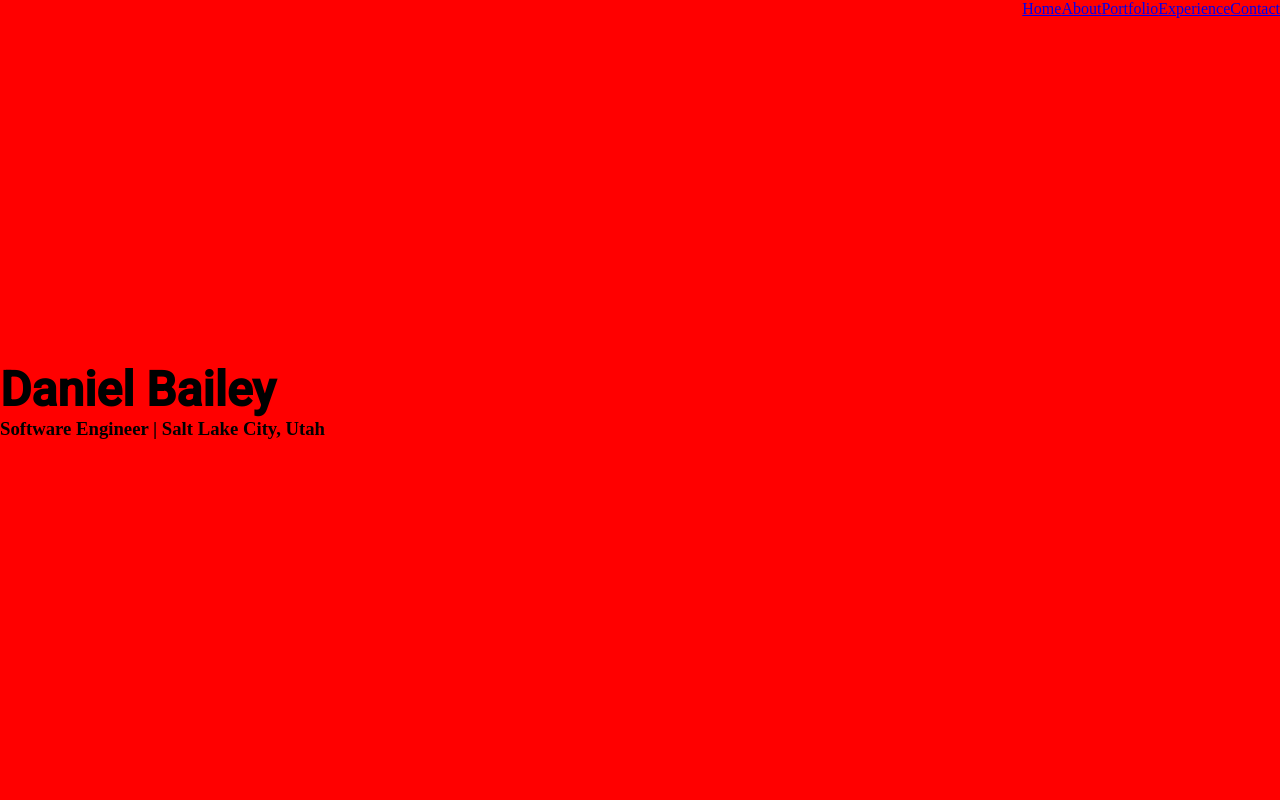
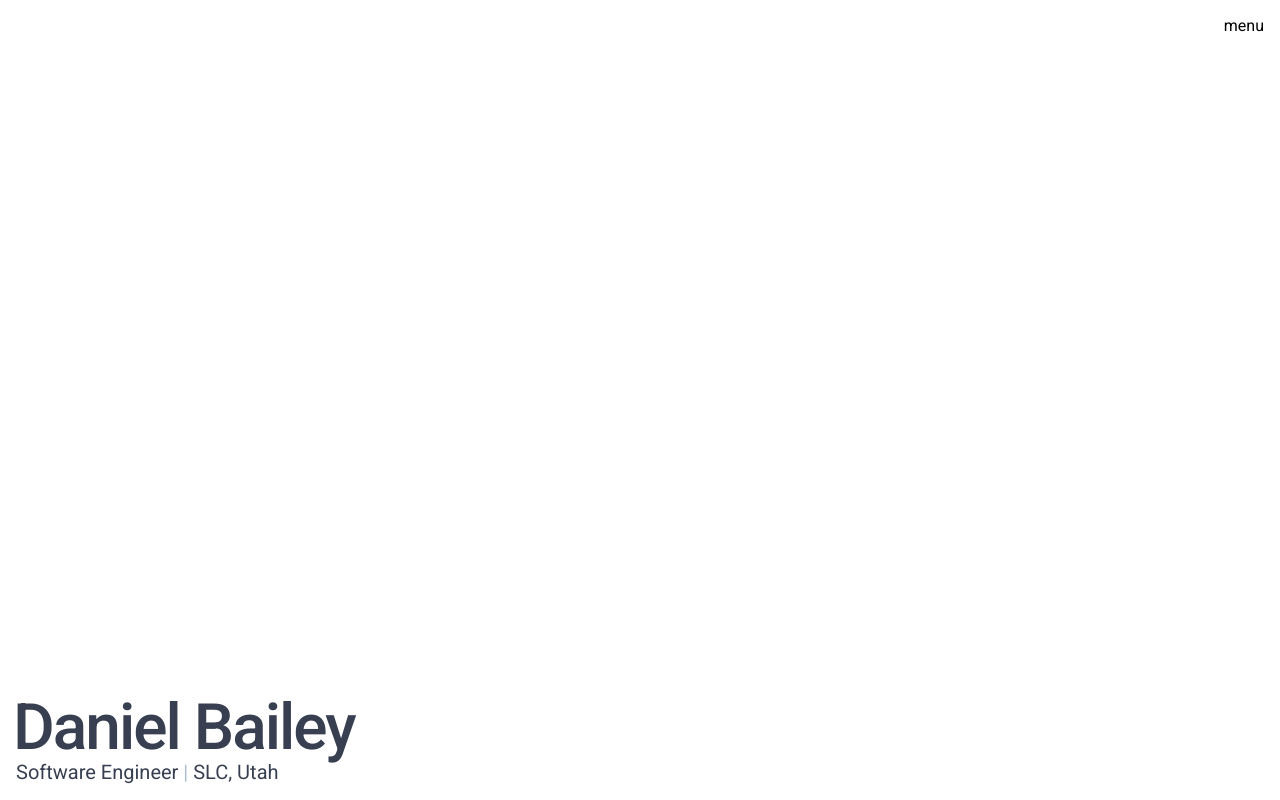
Before and after one commit to DanielJBailey/Portfolio-Website, a React (Create React App) app: page / in a window 1280 px wide. Shown: the top 800 px of the page. Built offline with nearby package versions, Linux system fonts and the light colour scheme.

Commit message:
continue site

```diff
--- a/src/App.js
+++ b/src/App.js
@@ -1,22 +1,20 @@
 import React from 'react';
 import {Route, Switch} from 'react-router-dom';
 import Home from './components/Home';
-// import About from './components/About';
-// import Portfolio from './components/Portfolio';
-// import Experience from './components/Experience';
-// import Contact from './components/Contact';
-import NavBar from './components/NavBar';
+import About from './components/About';
+import Portfolio from './components/Portfolio';
+import Experience from './components/Experience';
+import Contact from './components/Contact';
 import NotFound from './components/NotFound';
 
 const App = () => (
     <>
-        <NavBar />
         <Switch>
             <Route exact path = "/" component={Home} />
-            {/* <Route exact path ="/about" component={About} />
+            <Route exact path ="/about" component={About} />
             <Route exact path ="/portfolio" component={Portfolio} />
             <Route exact path ="/experience" component={Experience} />
-            <Route exact path ="/contact" component={Contact} /> */}
+            <Route exact path ="/contact" component={Contact} />
             <Route component={NotFound} />
         </Switch>
     </>
--- /dev/null
+++ b/src/components/About.js
@@ -0,0 +1,9 @@
+import React from 'react';
+
+const About = () => (
+    <>
+        <h1>About</h1>
+    </>
+)
+
+export default About;
--- /dev/null
+++ b/src/components/Contact.js
@@ -0,0 +1,9 @@
+import React from 'react';
+
+const Contact = () => (
+    <>
+        <h1>Contact</h1>
+    </>
+)
+
+export default Contact;
--- /dev/null
+++ b/src/components/Experience.js
@@ -0,0 +1,10 @@
+import React from 'react';
+
+
+const Experience = () => (
+    <>
+        <h1>Experience</h1>
+    </>
+)
+
+export default Experience;
--- a/src/components/Home.js
+++ b/src/components/Home.js
@@ -1,25 +1,38 @@
 import React from 'react';
+// import Overlay from './Overlay';
 import '../styles/app.scss';
 
-const Home = () => (
-    <div className = "site-wrapper">
-        <section id="home" className = "section">
-        <h1 className="name">Daniel Bailey</h1>
-        <h3>Software Engineer | Salt Lake City, Utah</h3>
-        </section>
-        <section id="about" className = "section">
-        About
-        </section>
-        <section id="portfolio" className = "section">
-        Portfolio
-        </section>
-        <section id="experience" className = "section">
-        Experience
-        </section>
-        <section id="contact" className = "section">
-        Contact
-        </section>
-    </div>
-)
+class Home extends React.Component {
+
+    state = {
+        overlayOpen: true,
+        currentPage: 1
+    }
+
+    toggleOverlay = () => {
+        console.log('made it');
+        let { overlayOpen } = this.state;
+        this.setState({
+            overlayOpen: !overlayOpen
+        })
+    }
+
+    render() {
+        // let {overlayOpen} = this.state;
+        return (
+            <>
+                {/* <Overlay open={overlayOpen} toggle={this.toggleOverlay}/> */}
+                <div className="open-menu">
+                    menu
+                    </div>
+                <section id="home" className="section">
+                    <h1 className="name">Daniel Bailey</h1>
+                    <h3 className="title">Software Engineer <span style={{ color: "#A9BCD0" }}>|</span> SLC, Utah</h3>
+                </section>
+            </>
+        )
+    }
+
+}
 
 export default Home;
--- a/src/components/NavBar.js
+++ b/src/components/NavBar.js
@@ -1,21 +1,16 @@
 import React from 'react';
-import {Link} from 'react-router-dom';
+import { Link } from 'react-router-dom';
 import '../styles/navbar.scss';
 
 
 const NavBar = () => (
-    <div className="navigation">
-        <div className = "menu-open">
-        </div>
-        <div>
-            <Link to = "/">Home</Link>
-            <Link to = "/about">About</Link>
-            <Link to = "/portfolio">Portfolio</Link>
-            <Link to = "/experience">Experience</Link>
-            <Link to = "/contact">Contact</Link>
-        </div>
-
-    </div>
+    <>
+        <Link to="/">Home</Link>
+        <Link to="/about">About</Link>
+        <Link to="/portfolio">Portfolio</Link>
+        <Link to="/experience">Experience</Link>
+        <Link to="/contact">Contact</Link>
+    </>
 )
 
 export default NavBar;
--- /dev/null
+++ b/src/components/Overlay.js
@@ -0,0 +1,45 @@
+import React from 'react';
+import '../styles/overlay.scss';
+
+
+class Overlay extends React.Component {
+
+    state = {
+        progress: 0
+    }
+
+    componentDidMount() {
+        this.updateProgress();
+    }
+
+    updateProgress = () => {
+        let update = setInterval(this.updateProgress,100)
+        let {progress} = this.state;
+        let {toggle, open} = this.props;
+        if(progress === 100) {
+            clearInterval(update);
+        } else {
+            this.setState({
+                progress: progress + 1
+            })
+        }
+    }
+
+    render() {
+        let {progress} = this.state;
+        let {open} = this.props;
+        return(
+            <div className={open ? "overlay active" : "overlay"}>
+                <p>Loading...</p>
+                <div className="progress-bar">
+                    <div className = "progress" style={{width: `${progress}%`}}></div>
+                </div>
+            </div>
+        )
+    }
+
+}
+
+
+
+export default Overlay;
--- /dev/null
+++ b/src/components/Portfolio.js
@@ -0,0 +1,10 @@
+import React from 'react';
+
+
+const Portfolio = () => (
+    <>
+        <h1>Portfolio</h1>
+    </>
+)
+
+export default Portfolio;
--- a/src/styles/app.scss
+++ b/src/styles/app.scss
@@ -1,5 +1,5 @@
 // FONTS
-@import url('https://fonts.googleapis.com/css?family=Roboto:500');
+@import url('https://fonts.googleapis.com/css?family=Roboto:400,500,700');
 // OTHER SCSS FILES
 @import './mixins.scss';
 @import './home.scss';
@@ -17,11 +17,26 @@ body {
     height: 100%;
     min-height: 100vh;
     width: 100%;
+    background-color: #FFF;
+    font-family: 'Roboto', sans-serif;
+    position: relative;
+
+    .open-menu {
+        position: absolute;
+        top: 0;
+        right: 0;
+        margin: 1em;
+        cursor: pointer;
+        &:hover {
+            background-color: rgba(0,0,0,0.1);
+        }
+    }
 
     .section {
         height: 100%;
         min-height: 100vh;
-        width: 100vw;
+        width: 100%;
+        min-width: 100vw;
         @include flexCol;
     }
 }
--- a/src/styles/home.scss
+++ b/src/styles/home.scss
@@ -1,8 +1,23 @@
+
+
 #home {
-    background-color: red;
     align-items: flex-start;
+    justify-content: flex-end;
+    background-color: #FFF;
+    padding: 1em;
     .name {
-        font-size: 48px;
+        font-size: 4em;
+        letter-spacing: -2px;
         font-family: 'Roboto', sans-serif;
+        font-weight: 500;
+        margin-left: -3px;
+        line-height: 1.0;
+        color: #373F51;
+    }
+    .title {
+        font-size: 1.25em;
+        font-family: 'Roboto', sans-serif;
+        font-weight: 400;
+        color: #373F51;
     }
 }
--- /dev/null
+++ b/src/styles/overlay.scss
@@ -0,0 +1,44 @@
+@import url('https://fonts.googleapis.com/css?family=Nunito');
+
+@import './mixins.scss';
+
+.overlay {
+    position: absolute;
+    top: 0;
+    left: 0;
+    background-color: #1B1B1E;
+    height: 100vh;
+    width: 100vw;
+    display: flex;
+    @include flexCol;
+    margin-top: -100vh;
+    transition: 0.5s ease-in-out;
+
+    p {
+        margin-bottom: 10px;
+        font-family: 'Nunito', sans-serif;
+        color: #D8DBE2;
+    }
+
+    .progress-bar {
+        width: 200px;
+        height: 5px;
+        background-color: rgb(59, 59, 66);
+        border-radius: 5px;
+        display: block;
+        position: relative;
+
+        .progress {
+            position: absolute;
+            top: 0;
+            left: 0;
+            height: 5px;
+            border-radius: 5px;
+            background-color: #81ecec;
+        }
+    }
+}
+
+.overlay.active {
+    margin-top: 0;
+}
```
